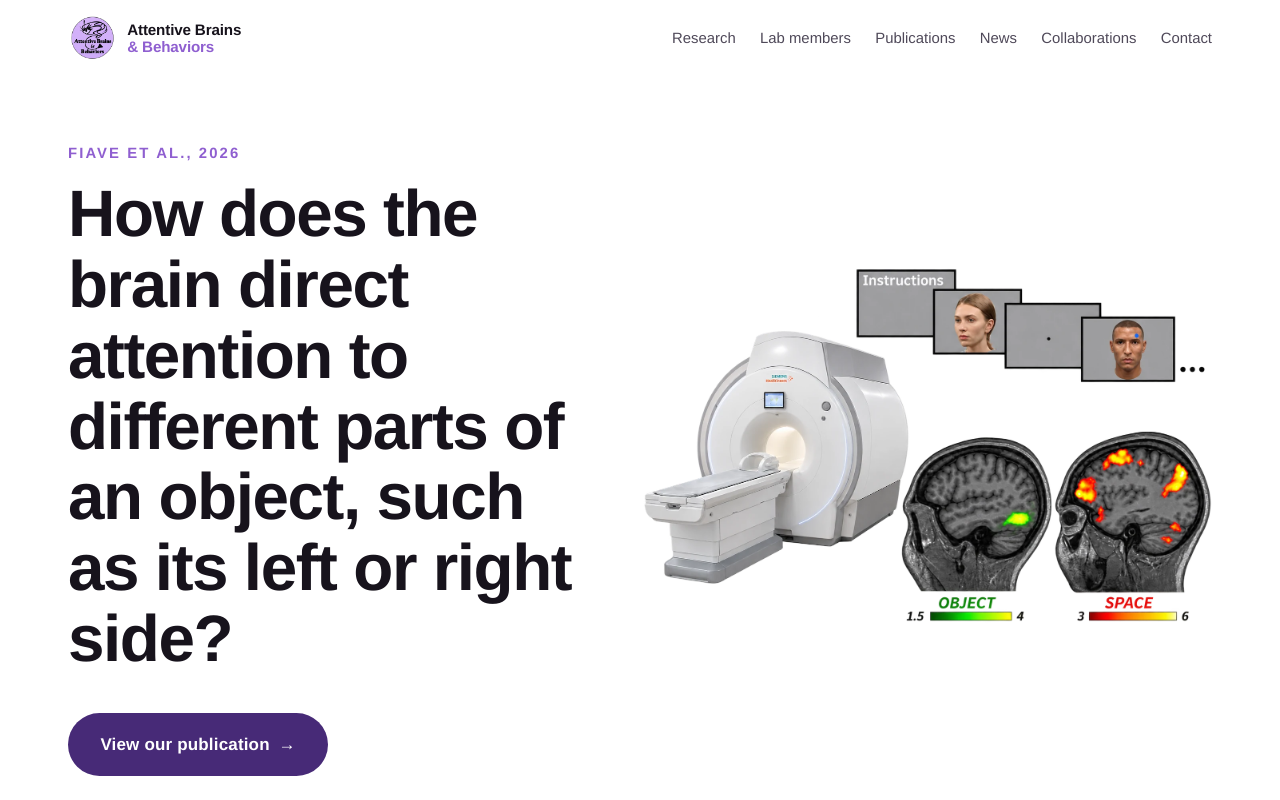
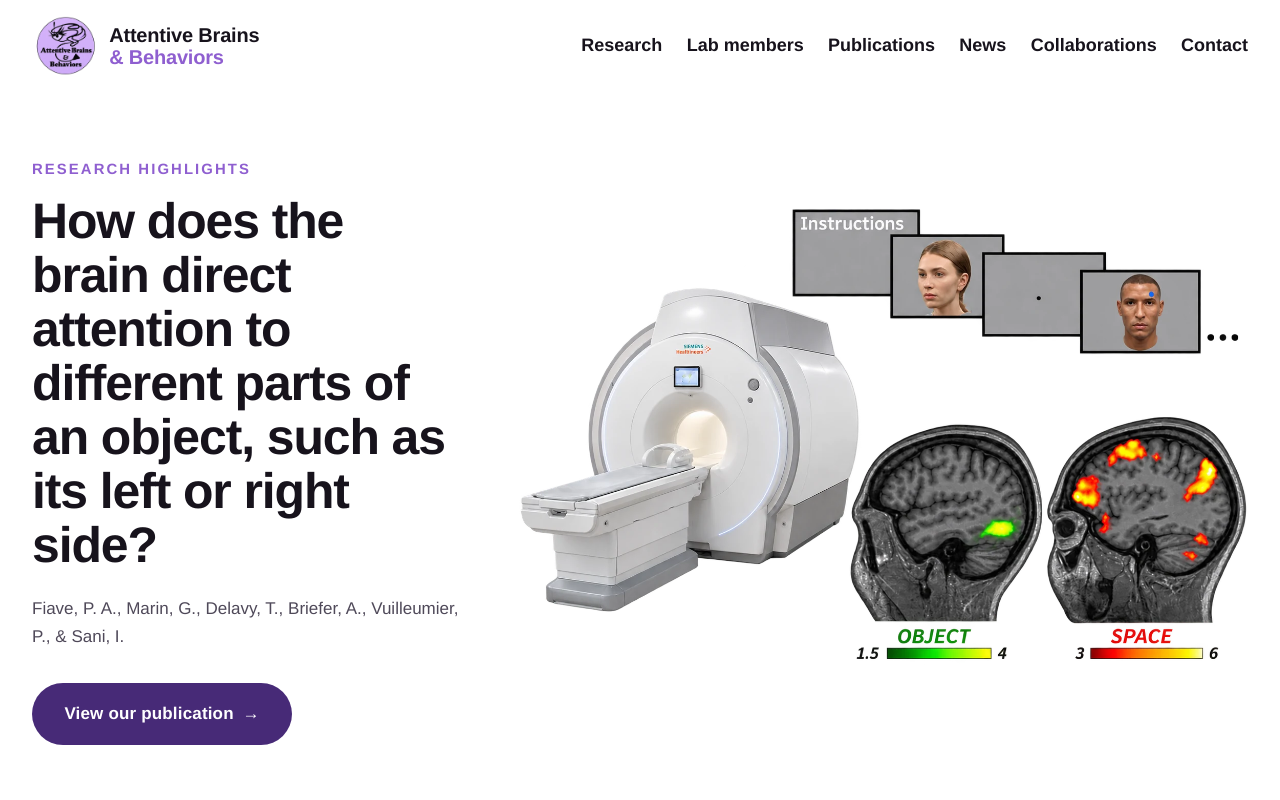
Before and after one commit to attentivelab/lab-website, an Astro site: page / in a window 1280 px wide. Shown: the top 800 px of the page. Built offline with nearby package versions, Linux system fonts and the light colour scheme; Astro itself is replaced by a stand-in of ours.

Commit message:
design: Preston-style hero hierarchy, dominant figure, tighter margins, bigger header
Co-Authored-By: Claude Opus 5 <noreply@anthropic.com>

```diff
--- a/src/components/Hero.astro
+++ b/src/components/Hero.astro
@@ -12,8 +12,9 @@ const { slides } = Astro.props;
       return (
         <article class="hero__slide" data-slide={i} aria-hidden={i === 0 ? 'false' : 'true'}>
           <div class="hero__text">
-            {slide.credit && <p class="eyebrow">{slide.credit}</p>}
+            <p class="eyebrow">Research Highlights</p>
             <Heading class="hero__question">{slide.question}</Heading>
+            {slide.authors && <p class="hero__authors">{slide.authors}</p>}
             {slide.buttonLabel && slide.buttonHref && (
               <a class="btn btn--primary hero__cta" href={slide.buttonHref} target="_blank" rel="noopener noreferrer">
                 {slide.buttonLabel}
@@ -49,8 +50,8 @@ const { slides } = Astro.props;
   .hero__slide {
     grid-area: 1 / 1;
     display: grid;
-    grid-template-columns: minmax(0, 1fr) minmax(0, 1.1fr);
-    gap: clamp(1.5rem, 4vw, 3.5rem);
+    grid-template-columns: minmax(0, 0.8fr) minmax(0, 1.35fr);
+    gap: clamp(1.5rem, 4vw, 3rem);
     align-items: center;
     opacity: 0; visibility: hidden; transition: opacity 600ms var(--ease);
   }
@@ -58,9 +59,14 @@ const { slides } = Astro.props;
   .hero__question {
     font-size: var(--text-hero);
     font-weight: 800;
-    max-width: 15ch;
+    max-width: 20ch;
   }
-  .hero__cta { margin-top: clamp(1.75rem, 3vw, 2.5rem); }
+  .hero__authors {
+    margin-top: 1.4rem;
+    color: var(--ink-soft);
+    font-size: var(--text-base);
+  }
+  .hero__cta { margin-top: clamp(1.5rem, 2.5vw, 2rem); }
   /* The figure is shown exactly as published — no frame, no card, no border. */
   .hero__figure { margin: 0; }
   .hero__figure img { width: 100%; height: auto; }
--- a/src/components/Nav.astro
+++ b/src/components/Nav.astro
@@ -39,18 +39,18 @@ const path = Astro.url.pathname;
     transition: box-shadow var(--transition), border-color var(--transition);
   }
   .nav.is-stuck { box-shadow: 0 1px 18px rgb(23 19 28 / 0.08); border-bottom-color: var(--rule); }
-  .nav__inner { display: flex; align-items: center; justify-content: space-between; gap: 1rem; min-height: 76px; }
+  .nav__inner { display: flex; align-items: center; justify-content: space-between; gap: 1rem; min-height: 92px; }
   .nav__brand { display: flex; align-items: center; gap: 0.7rem; text-decoration: none; }
-  .nav__brand img { width: 48px; height: auto; }
+  .nav__brand img { width: 66px; height: auto; }
   .nav__brand-text {
-    font-family: var(--font-display); font-size: 0.95rem; font-weight: 600;
-    line-height: 1.15; letter-spacing: -0.01em;
+    font-family: var(--font-display); font-size: 1.25rem; font-weight: 700;
+    line-height: 1.12; letter-spacing: -0.01em;
   }
   .nav__brand-text span { color: var(--brand-mid); }
   .nav__links { display: flex; gap: clamp(0.9rem, 1.9vw, 1.9rem); align-items: center; }
   .nav__links a {
-    position: relative; font-size: var(--text-sm); font-weight: 500;
-    text-decoration: none; color: var(--ink-soft); padding-block: 0.35rem;
+    position: relative; font-size: 1.125rem; font-weight: 700;
+    text-decoration: none; color: var(--ink); padding-block: 0.35rem;
     transition: color var(--transition);
   }
   .nav__links a::after {
--- a/src/content/hero/01-fiave-2026.md
+++ b/src/content/hero/01-fiave-2026.md
@@ -2,6 +2,7 @@
 question: How does the brain direct attention to different parts of an object, such as its left or right side?
 image: /images/hero-fiave-2026.webp
 credit: Fiave et al., 2026
+authors: Fiave, P. A., Marin, G., Delavy, T., Briefer, A., Vuilleumier, P., & Sani, I.
 buttonLabel: View our publication
 buttonHref: /papers/Fiave_et_al_2026.pdf
 order: 1
--- a/src/lib/schemas.ts
+++ b/src/lib/schemas.ts
@@ -13,6 +13,7 @@ export const heroSchema = z.object({
   question: z.string().min(1),
   image: z.string().min(1),
   credit: z.string().optional(),
+  authors: z.string().optional(),
   buttonLabel: z.string().optional(),
   buttonHref: z.string().optional(),
   order: z.number(),
--- a/src/styles/tokens.css
+++ b/src/styles/tokens.css
@@ -22,11 +22,11 @@
   --text-lg: clamp(1.125rem, 1.05rem + 0.35vw, 1.3125rem);
   --text-xl: clamp(1.6rem, 1.3rem + 1.2vw, 2.4rem);
   --text-2xl: clamp(2rem, 1.55rem + 1.9vw, 3rem);
-  --text-hero: clamp(2.25rem, 1.4rem + 3.4vw, 4.1rem);
+  --text-hero: clamp(1.9rem, 1.2rem + 2.4vw, 3.3rem);
 
-  --gutter: clamp(1.25rem, 4vw, 3rem);
+  --gutter: clamp(1rem, 3vw, 2rem);
   --section-y: clamp(3.25rem, 7vw, 6rem);
-  --max-width: 1240px;
+  --max-width: 1400px;
   --measure: 66ch;
 
   --radius: 10px;
```
